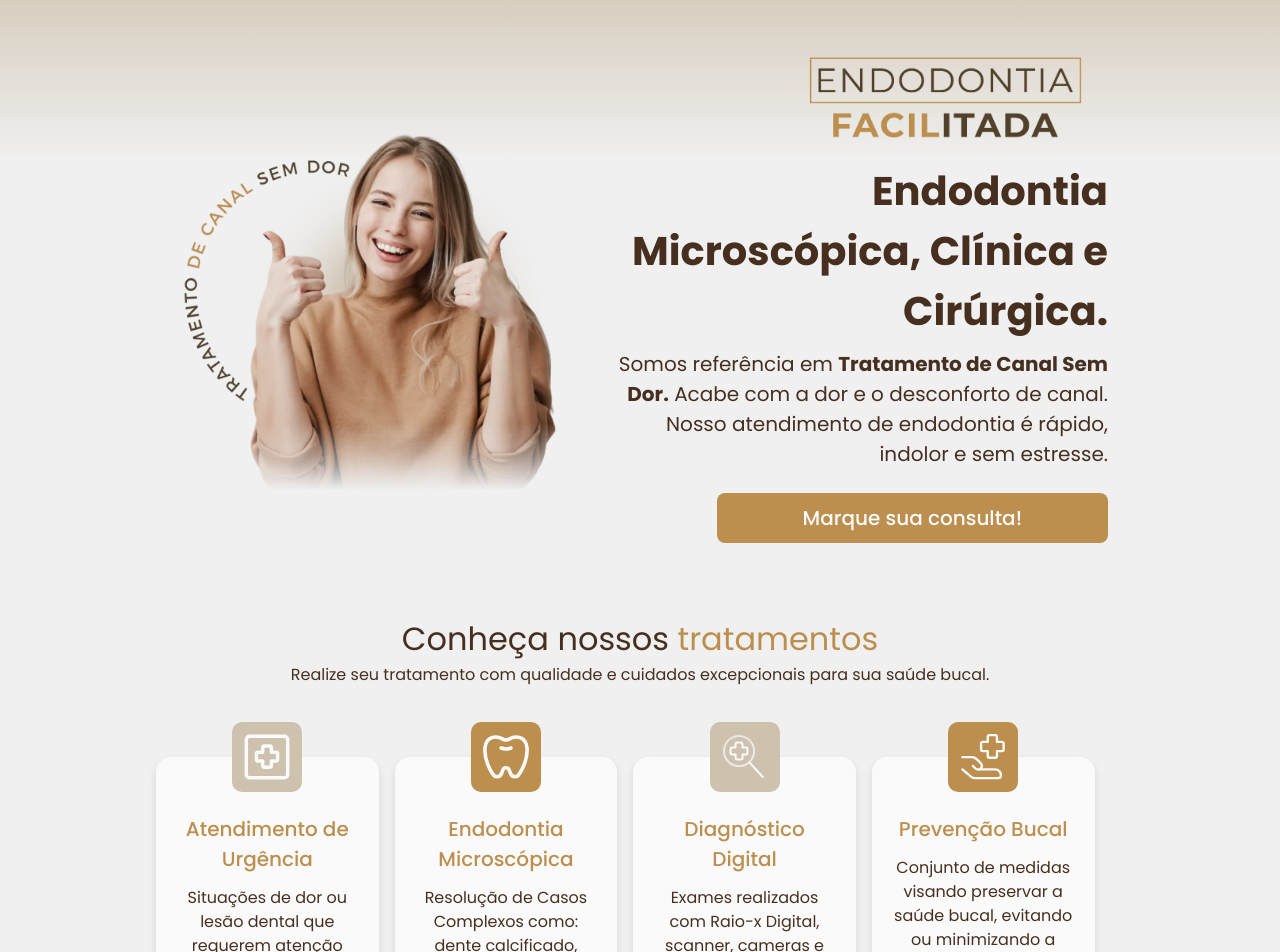
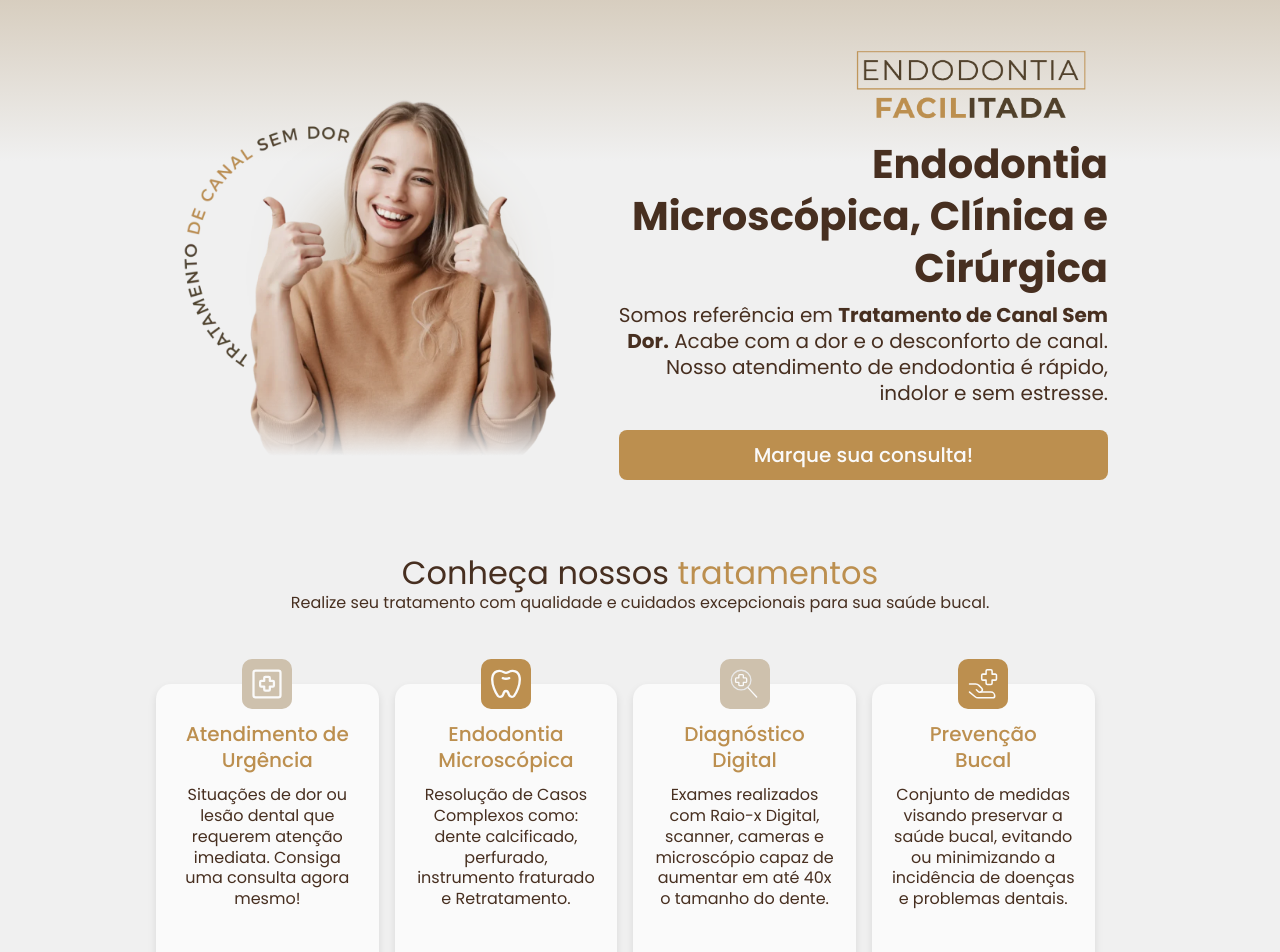
Before and after one commit to kevinmarangoni/implantesfacilitados, a Next.js app: page / in a window 1280 px wide. Shown: the part 60-1012 px from the top of the page. Built offline with nearby package versions, Linux system fonts and the light colour scheme.

Commit message:
updates various components

```diff
--- /dev/null
+++ b/src/components/Button/index.tsx
@@ -0,0 +1,33 @@
+import React, { ReactNode } from 'react'
+import styled from 'styled-components'
+
+const Button:React.FC<{onClick?:()=>void, children:ReactNode}> = ({onClick, children}) => {
+  return (
+    <StyledButton onClick={()=>{onClick}}>{children}</StyledButton>
+  )
+}
+
+export default Button
+
+const StyledButton = styled.button`
+  height: 50px;
+  width: 100%;
+  min-width: 50%;
+  padding: 8px 16px;
+  display: flex;
+  flex-direction: row;
+  gap: 4px;
+  justify-content: center;
+  align-items: center;
+  background-color: ${({theme})=> theme.color.font[10]};
+  color: ${({theme})=> theme.color.font[30]};
+  font-size: ${({theme})=> theme.sizes.font.paragraph.lg};
+  font-weight: ${({theme})=> theme.sizes.weights.regular};
+  border-radius: 8px;
+  text-align: center;
+  cursor: pointer;
+
+  @media (${({theme})=> theme.sizes.breakpoints.smartphone}) {
+    width: 100%;
+  }
+`
--- a/src/components/Depoimentos/index.tsx
+++ b/src/components/Depoimentos/index.tsx
@@ -7,7 +7,7 @@ import Caroussel from './components/Caroussel'
 import { useWindowSize } from 'usehooks-ts'
 
 const Depoimentos:React.FC<{t: TranslationObject}> = ({t}) => {
-  const [viewport, setViewport] = useState(3)
+  const [viewport, setViewport] = useState(1)
   const reviewList = reviews ?? []
 
   const {width} = useWindowSize()
--- a/src/components/Hero/index.tsx
+++ b/src/components/Hero/index.tsx
@@ -6,6 +6,7 @@ import Image from 'next/image'
 
 import logo from '@/assets/images/logo.png'
 import heroImage from '@/assets/images/hero.webp'
+import Button from '../Button'
 
 const Hero:React.FC<{t: TranslationObject}> = ({t}) => {
   return (
@@ -44,6 +45,7 @@ padding: 16px;
 
 @media (${({theme})=> theme.sizes.breakpoints.smartphone}) {
   width: 100%;
+  padding: 0px;
 }
 
 `
@@ -74,7 +76,7 @@ const IllustrationSection = styled.div`
 `
 const LeftSection = styled.div``
 const LogoSection = styled.div`
-  height: 125px;
+  height: 105px;
   display: flex;
   flex-direction: row;
   justify-content: flex-end;
@@ -130,22 +132,3 @@ const ButtonSection = styled.div`
 text-align: right;
 
 `
-
-const Button = styled.button`
-
-  height: 50px;
-  width: 80%;
-  min-width: 50%;
-  padding: 8px 16px;
-  background-color: ${({theme})=> theme.color.font[10]};
-  color: ${({theme})=> theme.color.font[30]};
-  font-size: ${({theme})=> theme.sizes.font.paragraph.lg};
-  font-weight: ${({theme})=> theme.sizes.weights.regular};
-  border-radius: 8px;
-  text-align: center;
-  cursor: pointer;
-
-  @media (${({theme})=> theme.sizes.breakpoints.smartphone}) {
-    width: 100%;
-  }
-`
--- a/src/components/SobreNos/index.tsx
+++ b/src/components/SobreNos/index.tsx
@@ -1,6 +1,7 @@
 import styled from 'styled-components'
 import { TranslationObject } from '@/translation'
 import React from 'react'
+import Button from '../Button'
 
 const SobreNos:React.FC<{t: TranslationObject}> = ({t}) => {
   return (
@@ -8,13 +9,14 @@ const SobreNos:React.FC<{t: TranslationObject}> = ({t}) => {
       <Content>
         <TitleSection>
           <Title dangerouslySetInnerHTML={{ __html: t.about_us.title }} />
+        <Subtitle>{t.about_us.subtitle}</Subtitle>
         </TitleSection>
         <PresentationSection>
         <InfoSection>
-        <Subtitle>{t.about_us.subtitle}</Subtitle>
           <Text>{t.about_us.text.first}</Text>
           <Text>{t.about_us.text.second}</Text>
           <Text>{t.about_us.text.third}</Text>
+          <Button>{t.about_us.button}</Button>
         </InfoSection>
         <VideoSection>
           <VideoWrapper>
@@ -22,7 +24,6 @@ const SobreNos:React.FC<{t: TranslationObject}> = ({t}) => {
           </VideoWrapper>
         </VideoSection>
         </PresentationSection>
-        <SlidesSection></SlidesSection>
       </Content>
     </Container>
   )
@@ -30,27 +31,42 @@ const SobreNos:React.FC<{t: TranslationObject}> = ({t}) => {
 
 export default SobreNos
 
-const Container = styled.div``
+const Container = styled.div`
+
+`
 const Content = styled.div`
   display: flex;
   flex-direction: column;
   gap: 32px;
+
 `
 const InfoSection = styled.div`
   display: flex;
   flex-direction: column;
   gap: 16px;
-  width: 60%;
+  width: 65%;
+  padding: 16px 32px;
+
+  @media (${({theme})=> theme.sizes.breakpoints.smartphone}){
+    width: 100%;
+    padding: 0px;
+  }
 `
 const VideoSection = styled.div`
 
 `
 const VideoWrapper = styled.div`
-height: 400px;
+height: 500px;
  video{
   height: 100%;
-  border-radius: 20px;
  }
+
+ @media (${({theme})=> theme.sizes.breakpoints.smartphone}){
+    width: 100%;
+    height: 100%;
+    border-radius: 20px;
+    overflow: hidden;
+  }
 `
 
 const TitleSection = styled.div`
@@ -63,6 +79,16 @@ const PresentationSection = styled.div`
   flex-direction: row;
   gap: 16px;
   justify-content: space-between;
+  background-color: ${({theme})=> theme.color.background[30]};
+  border-radius: 20px;
+  overflow: hidden;
+
+  @media (${({theme})=> theme.sizes.breakpoints.smartphone}){
+    flex-direction: column-reverse;
+    text-align: center;
+    align-items: center;
+    padding: 32px;
+  }
 `
 const SlidesSection = styled.div``
 
@@ -75,8 +101,11 @@ const Title = styled.h1`
 }
 `
 const Subtitle = styled.h2`
-  font-size: ${({theme})=> theme.sizes.font.paragraph.xl};
-  color: ${({theme})=> theme.color.font[10]};
+  font-size: ${({theme})=> theme.sizes.font.paragraph.md};
 `
 
-const Text = styled.div``
+const Text = styled.div`
+font-size: ${({theme})=> theme.sizes.font.paragraph.md};
+line-height: 1.8;
+text-align: justify;
+`
--- a/src/components/Tratamento/components/card/Card.tsx
+++ b/src/components/Tratamento/components/card/Card.tsx
@@ -34,7 +34,7 @@ const Card = ({ title, description, button, icon, index}) => {
 };
 
 const Container = styled.section`
-  height: 425px;
+  height: 370px;
   width: 23%;
   max-width: 250px;
   display: flex;
@@ -51,6 +51,7 @@ const Container = styled.section`
     padding: 20px;
     max-width: 100%;
   }
+
   `;
 
 const Content = styled.div`
@@ -64,11 +65,11 @@ const Content = styled.div`
 `
 
 const IconSection = styled.div<{$color: string}>`
-height: 70px;
-width: 70px;
-padding: 12px;
+height: 50px;
+width: 50px;
+padding: 10px;
 border-radius: 10px;
-transform: translateY(-55px);
+transform: translateY(-45px);
 
 @media (${({theme})=> theme.sizes.breakpoints.smartphone}){
   transform: translateY(0);
@@ -79,7 +80,8 @@ background-color: ${({$color})=> $color};
 const InfoSection = styled.div`
 transform: translateY(-45px);
 display: flex;
-  flex-direction: column;
+flex-direction: column;
+  align-items: center;
 gap: 12px;
 @media (${({theme})=> theme.sizes.breakpoints.smartphone}){
   transform: translateY(0);
@@ -89,6 +91,7 @@ gap: 12px;
 
 const Title = styled.p`
   text-align: center;
+  width: 90%;
   color: ${({theme})=> theme.color.font[10]};
   font-size: ${({theme})=> theme.sizes.font.paragraph.lg};
   font-weight: ${({theme})=> theme.sizes.weights.regular};
--- a/src/theme/GlobalStyle.tsx
+++ b/src/theme/GlobalStyle.tsx
@@ -8,12 +8,12 @@ const GlobalStyle = createGlobalStyle<IThemeContextProps>`
         margin: 0;
         box-sizing: border-box;
         font-family: 'Poppins', sans-serif;
-        color: ${({theme}) => theme.color.font[60]}
+        color: ${({theme}) => theme.color.font[60]};
+        line-height: 1.3;
     }
 
     body {
         background-color: ${({theme}) => theme.color.background[60]};
-        line-height: 1.5;
         -webkit-font-smoothing: antialiased;
         -webkit-text-size-adjust: 100%;
     }
--- a/src/translation/base/pt-BR.json
+++ b/src/translation/base/pt-BR.json
@@ -13,7 +13,7 @@
         "button": "AGENDE SUA CONSULTA"
     },
     "hero": {
-        "title": "Endodontia Microscópica, Clínica e Cirúrgica.",
+        "title": "Endodontia Microscópica, Clínica e Cirúrgica",
         "description": {
             "part1": "Somos referência em",
             "part2": "Tratamento de Canal Sem Dor.",
@@ -49,7 +49,7 @@
     },
     "about_us": {
         "title": "Sobre a <span>clínica</span>",
-        "subtitle": "Conheça um pouco sobre nós",
+        "subtitle": "Conheça um pouco sobre nós, nossos valores e missão",
         "text": {
             "first": "A Endodontia Facilitada, clínica de endodontia na região do ABC é especializada no tratamento de canal, atuando com o que há de mais moderno na odontologia, utilizando as técnicas mais avançadas em endodontia. ",
             "second": "Com o uso do MICROSCÓPIO o especialista em canal garante um tratamento mais preciso e eficiente, evitando possíveis complicações no futuro.",
```
